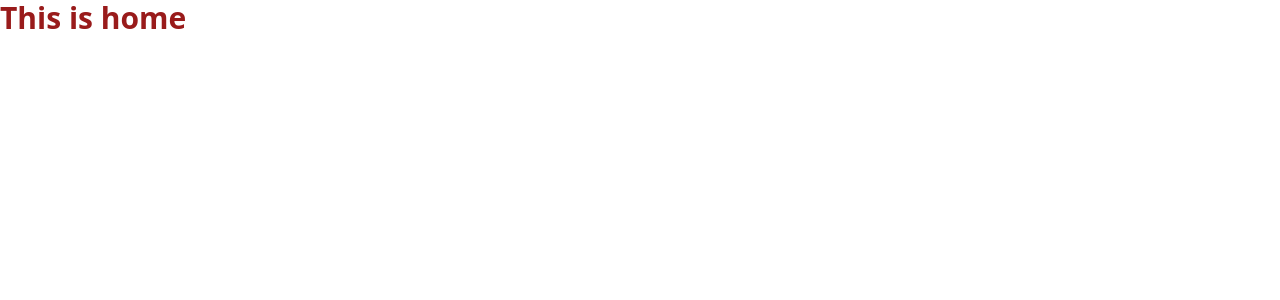
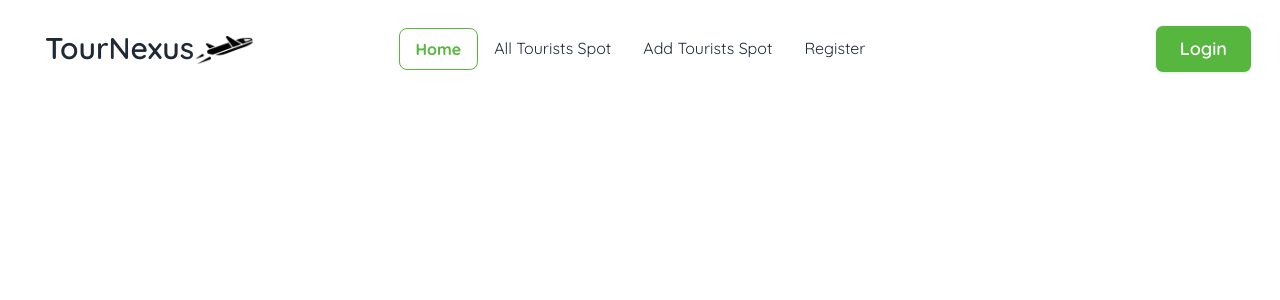
Before and after one commit to SaifullahKabirRana/TourNexus-Tourism-Client, a React (Vite) app: page / in a window 1280 px wide. Shown: the top 300 px of the page. Built offline with nearby package versions, Linux system fonts and the light colour scheme.

Commit message:
added navbar section

```diff
--- a/package.json
+++ b/package.json
@@ -12,6 +12,7 @@
   "dependencies": {
     "react": "^18.3.1",
     "react-dom": "^18.3.1",
+    "react-icons": "^5.3.0",
     "react-router-dom": "^6.26.1"
   },
   "devDependencies": {
--- a/src/components/ErrorPages.jsx
+++ b/src/components/ErrorPages.jsx
@@ -6,7 +6,7 @@ const ErrorPages = () => {
             <div className='flex flex-col justify-center items-center'>
                 <img className='mt-32 md:mt-20 w-[400px] md:w-[600px] xl:w-[800px]' src={error} alt="error-img" />
                 <Link to='/'>
-                    <button className="btn btn-sm md:btn-md rounded-full text-sm md:text-xl md:px-6 bg-slate-900 text-white font-semibold">Back to Home</button>
+                    <button className="btn btn-sm md:btn-md rounded-full text-sm md:text-xl md:px-6 bg-slate-900 text-white font-openSans">Back to Home</button>
                 </Link>
             </div>
         </div>
--- a/src/components/Home.jsx
+++ b/src/components/Home.jsx
@@ -1,8 +1,9 @@
+import Navbar from "./Navbar";
 
 const Home = () => {
     return (
         <div>
-            <h2 className="text-3xl font-bold text-red-800">This is home</h2>
+            <Navbar></Navbar>
         </div>
     );
 };
--- /dev/null
+++ b/src/components/Navbar.jsx
@@ -0,0 +1,55 @@
+import { Link, NavLink } from 'react-router-dom';
+import logo1 from '../assets/flight.png';
+const Navbar = () => {
+    const navLinks = <>
+        <li><NavLink to='/'>Home</NavLink></li>
+        <li><NavLink to='/allSpot'>All Tourists Spot</NavLink></li>
+        <li><NavLink to='/addSpot'>Add Tourists Spot</NavLink></li>
+        <li><NavLink to='/register'>Register</NavLink></li>
+    </>
+    return (
+        <div className="font-quicksand mt-1 md:mt-3">
+            <div className="navbar bg-base-100">
+                <div className="navbar-start">
+                    <div className="dropdown">
+                        <div tabIndex={0} role="button" className="btn btn-ghost lg:hidden -ml-7 md:-ml-0">
+                            <svg
+                                xmlns="http://www.w3.org/2000/svg"
+                                className="h-5 w-5"
+                                fill="none"
+                                viewBox="0 0 24 24"
+                                stroke="currentColor">
+                                <path
+                                    strokeLinecap="round"
+                                    strokeLinejoin="round"
+                                    strokeWidth="2"
+                                    d="M4 6h16M4 12h8m-8 6h16" />
+                            </svg>
+                        </div>
+                        <ul
+                            tabIndex={0}
+                            id='nav'
+                            className="menu menu-sm dropdown-content bg-base-100 rounded-box z-[1] mt-3 w-52 p-2 shadow ">
+                            {navLinks}
+                        </ul>
+                    </div>
+                    <a className="btn btn-ghost -ml-6 md:-ml-6 lg:-ml-0 text-xl md:text-2xl lg:text-2xl xl:text-3xl font-workSans lg:-mt-5">TourNexus
+                        <img className='w-[40px] mt-1 -ml-2 lg:w-[60px]  text-[#63AB45]' src={logo1} alt="" />
+                    </a>
+                </div>
+                <div className="navbar-center hidden lg:flex">
+                    <ul
+                    id='nav'
+                    className="menu menu-horizontal px-1 lg:text-sm xl:text-base ">
+                        {navLinks}
+                    </ul>
+                </div>
+                <div className="navbar-end">
+                   <Link to='/login'><a className="btn btn-sm md:btn-md bg-[#56b63e] text-white text-sm md:text-lg md:px-6">Login</a></Link>
+                </div>
+            </div>
+        </div>
+    );
+};
+
+export default Navbar;
--- a/src/index.css
+++ b/src/index.css
@@ -1,4 +1,14 @@
+@import url('https://fonts.googleapis.com/css2?family=Open+Sans:ital,wght@0,300..800;1,300..800&family=Quicksand:wght@300..700&display=swap');
+
 
 @tailwind base;
 @tailwind components;
 @tailwind utilities;
+
+#nav a.active {
+    border: 1px solid #56b63e;
+    background-color: transparent;
+    color: #56b63e;
+    font-weight: 700;
+
+}
--- a/src/layout/Root.jsx
+++ b/src/layout/Root.jsx
@@ -3,9 +3,11 @@ import { Outlet } from "react-router-dom";
 const Root = () => {
     return (
         <div>
-           <div>
-            <Outlet></Outlet>
-           </div>
+            <div className="container mx-auto">
+                <div className="mx-5">
+                    <Outlet></Outlet>
+                </div>
+            </div>
         </div>
     );
 };
--- a/tailwind.config.js
+++ b/tailwind.config.js
@@ -5,7 +5,12 @@ export default {
     "./src/**/*.{js,ts,jsx,tsx}",
   ],
   theme: {
-    extend: {},
+    extend: {
+      fontFamily: {
+        quicksand: "'Quicksand', sans-serif",
+        openSans: "'Open Sans', sans-serif"
+      }
+    },
   },
   plugins: [
     require('daisyui'),
```
Also changed, not shown: src/assets/flight.png (renamed from public/flight.png), 1 other file (tests, documents, lock files or other folders).
